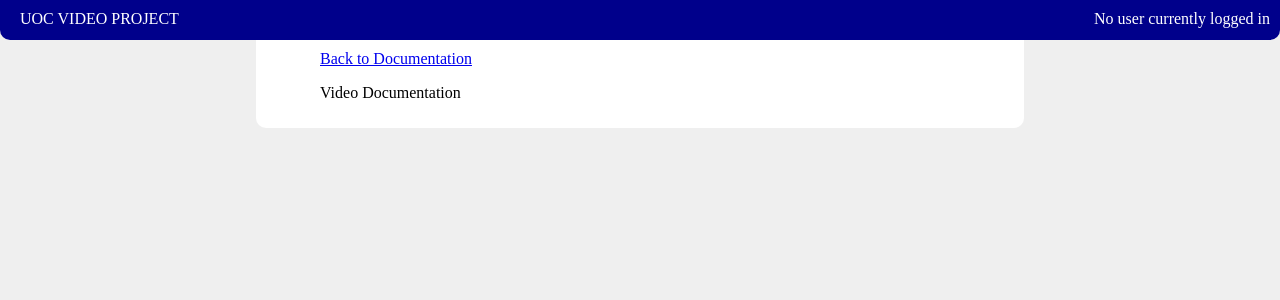
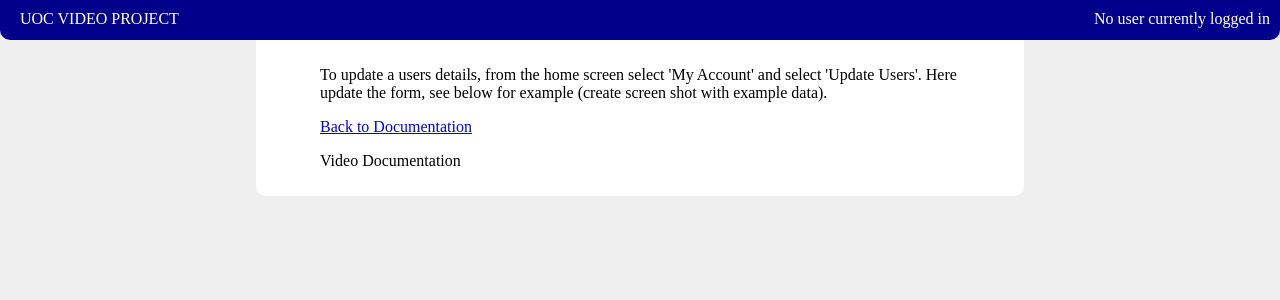
Before and after one commit to MattShearing/consultancy-project, a PHP site: page /documentation/account/update.php?log=false in a window 1280 px wide. Shown: the top 300 px of the page. Run offline with PHP 8.4, Linux system fonts and the light colour scheme; some libraries are stand-ins or nearby versions.

Commit message:
documentation pages added

```diff
--- a/documentation/account/update.php
+++ b/documentation/account/update.php
@@ -9,6 +9,7 @@
 
     <body>
         <div class="container">
+        	<p>To update a users details, from the home screen select 'My Account' and select 'Update Users'. Here update the form, see below for example (create screen shot with example data). </p>
         	<a href="/documentation">Back to Documentation</a>
             <p>Video Documentation</p>
         </div>
--- a/documentation/account/user-class.php
+++ b/documentation/account/user-class.php
@@ -9,6 +9,7 @@
 
     <body>
         <div class="container">
+        	<p>To add a user to a class, from the home screen select 'My Account' and select 'Register Class Members'. Here complete the form, see below for example (create screen shot with example data).</p>
         	<a href="/documentation">Back to Documentation</a>
             <p>Video Documentation</p>
         </div>
```
